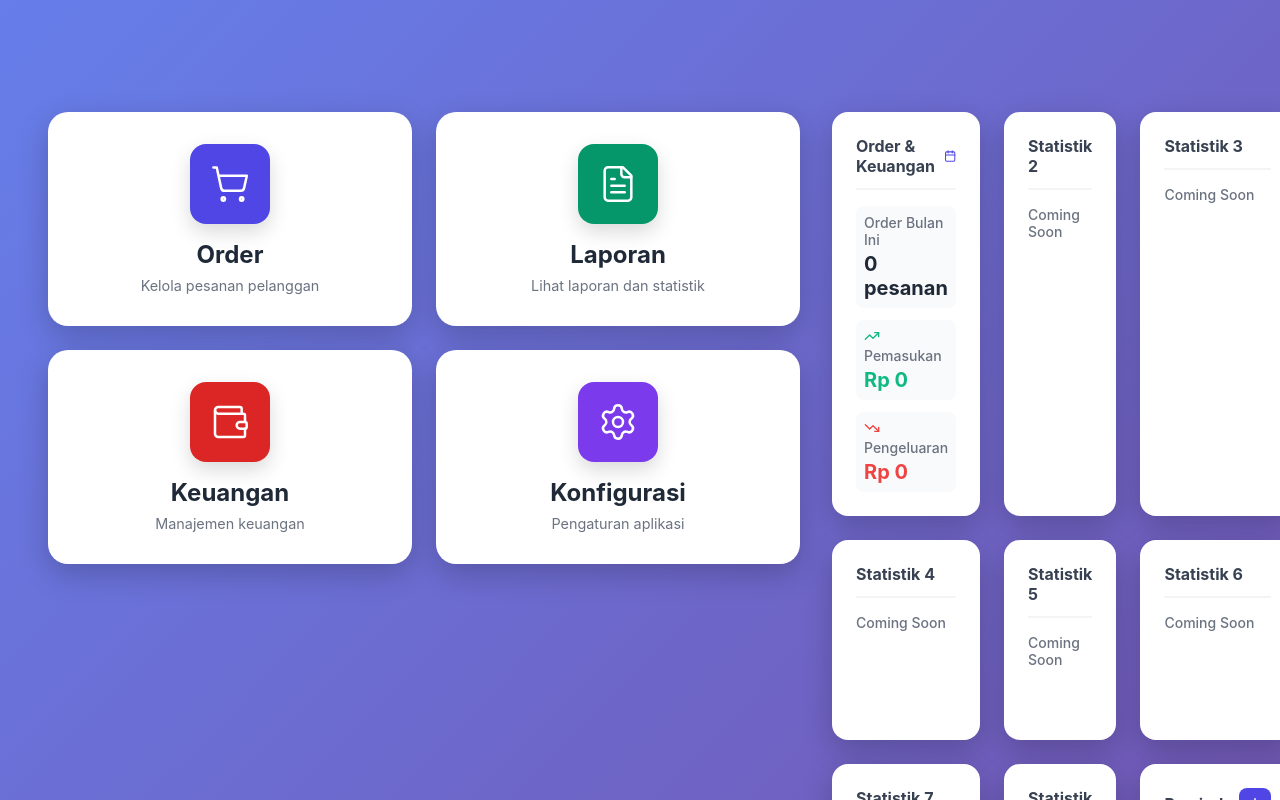
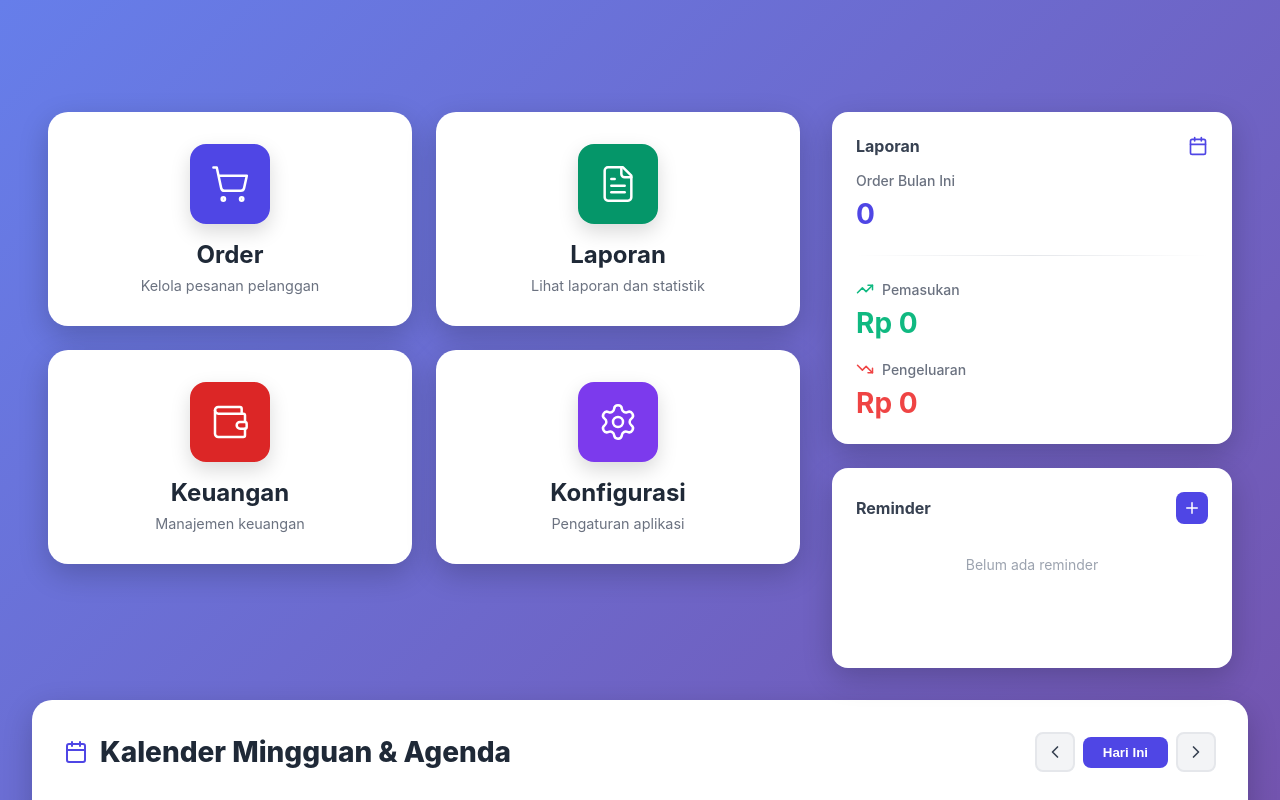
Before and after one commit to capungaero/edustore, a React (Vite) app: page /edustore/laporan in a window 1280 px wide. Both pictures are taken after a click on the button "Kembali". Shown: the top 800 px of the page. Built offline with nearby package versions, Linux system fonts and the light colour scheme.

Commit message:
Combine order and finance stats into one panel with vertical layout

```diff
--- a/src/pages/Home.css
+++ b/src/pages/Home.css
@@ -139,12 +139,11 @@
   font-weight: 400;
 }
 
-/* Statistics Panel - Grid 3x3 */
+/* Statistics Panel */
 .statistics-panel {
-  display: grid;
-  grid-template-columns: repeat(3, 1fr);
+  display: flex;
+  flex-direction: column;
   gap: 1.5rem;
-  margin-bottom: 2rem;
 }
 
 .stat-box {
@@ -153,9 +152,6 @@
   padding: 1.5rem;
   box-shadow: 0 10px 30px rgba(0, 0, 0, 0.2);
   transition: all 0.3s ease;
-  min-height: 200px;
-  display: flex;
-  flex-direction: column;
 }
 
 .stat-box:hover {
@@ -168,8 +164,6 @@
   justify-content: space-between;
   align-items: center;
   margin-bottom: 1rem;
-  padding-bottom: 0.75rem;
-  border-bottom: 2px solid #f3f4f6;
 }
 
 .stat-header h3 {
@@ -179,19 +173,6 @@
   color: #374151;
 }
 
-.stat-content {
-  flex: 1;
-  display: flex;
-  flex-direction: column;
-  gap: 0.75rem;
-}
-
-.stat-item {
-  padding: 0.5rem;
-  background: #f9fafb;
-  border-radius: 8px;
-}
-
 .stat-value {
   font-size: 2.5rem;
   font-weight: 800;
@@ -199,25 +180,58 @@
   margin-bottom: 0.25rem;
 }
 
-.stat-value-small {
-  font-size: 1.25rem;
-  font-weight: 700;
-  color: #1f2937;
-  margin-top: 0.25rem;
-}
-
-.stat-value-small.income {
-  color: #10b981;
-}
-
-.stat-value-small.expense {
-  color: #ef4444;
+.stat-value.finance {
+  font-size: 1.5rem;
 }
 
 .stat-label {
   font-size: 0.875rem;
   color: #6b7280;
+}
+
+/* Combined Stats */
+.combined-stats-content {
+  display: flex;
+  flex-direction: column;
+  gap: 1.25rem;
+}
+
+.stat-item {
+  display: flex;
+  flex-direction: column;
+  gap: 0.5rem;
+}
+
+.stat-label-small {
+  font-size: 0.875rem;
+  color: #6b7280;
   font-weight: 500;
+}
+
+.stat-value-medium {
+  font-size: 1.75rem;
+  font-weight: 700;
+  color: #4F46E5;
+}
+
+.stat-value-medium.income {
+  color: #10b981;
+}
+
+.stat-value-medium.expense {
+  color: #ef4444;
+}
+
+.stat-icon-label {
+  display: flex;
+  align-items: center;
+  gap: 0.5rem;
+}
+
+.stats-divider {
+  height: 1px;
+  background: linear-gradient(to right, transparent, #e5e7eb, transparent);
+  margin: 0.25rem 0;
 }
 
 /* Deadlines Box */
@@ -796,21 +810,16 @@
     padding: 1rem;
   }
 
-  .statistics-panel {
-    grid-template-columns: 1fr;
-  }
-
   .stat-box {
     padding: 1rem;
-    min-height: 150px;
   }
 
   .stat-value {
     font-size: 2rem;
   }
 
-  .stat-value-small {
-    font-size: 1.1rem;
+  .stat-value.finance {
+    font-size: 1.25rem;
   }
 
   .calendar-panel {
@@ -827,20 +836,12 @@
 }
 
 @media (max-width: 1024px) {
-  .statistics-panel {
-    grid-template-columns: repeat(2, 1fr);
-  }
-
   .calendar-week {
     grid-template-columns: repeat(3, 1fr);
   }
 }
 
 @media (max-width: 768px) {
-  .statistics-panel {
-    grid-template-columns: 1fr;
-  }
-
   .calendar-week {
     grid-template-columns: repeat(2, 1fr);
   }
--- a/src/pages/Home.jsx
+++ b/src/pages/Home.jsx
@@ -298,97 +298,42 @@ function Home() {
           </div>
         </div>
 
-        {/* Statistics Panel - Grid 3x3 */}
+        {/* Statistics Panel */}
         <div className="statistics-panel">
-          {/* Order Bulan Ini & Keuangan */}
-          <div className="stat-box">
+          {/* Combined Order & Finance Stats */}
+          <div className="stat-box combined-stats">
             <div className="stat-header">
-              <h3>Order & Keuangan</h3>
+              <h3>Laporan</h3>
               <Calendar size={20} color="#4F46E5" />
             </div>
-            <div className="stat-content">
+
+            <div className="combined-stats-content">
+              {/* Order Count */}
               <div className="stat-item">
-                <div className="stat-label">Order Bulan Ini</div>
-                <div className="stat-value-small">{getCurrentMonthOrders().length} pesanan</div>
+                <div className="stat-label-small">Order Bulan Ini</div>
+                <div className="stat-value-medium">{getCurrentMonthOrders().length}</div>
               </div>
+
+              {/* Divider */}
+              <div className="stats-divider"></div>
+
+              {/* Income */}
               <div className="stat-item">
-                <div className="stat-label">
-                  <TrendingUp size={16} color="#10b981" style={{ display: 'inline', marginRight: '4px' }} />
-                  Pemasukan
+                <div className="stat-icon-label">
+                  <TrendingUp size={18} color="#10b981" />
+                  <span className="stat-label-small">Pemasukan</span>
                 </div>
-                <div className="stat-value-small income">{formatCurrency(getTotalIncome())}</div>
+                <div className="stat-value-medium income">{formatCurrency(getTotalIncome())}</div>
               </div>
+
+              {/* Expense */}
               <div className="stat-item">
-                <div className="stat-label">
-                  <TrendingDown size={16} color="#ef4444" style={{ display: 'inline', marginRight: '4px' }} />
-                  Pengeluaran
+                <div className="stat-icon-label">
+                  <TrendingDown size={18} color="#ef4444" />
+                  <span className="stat-label-small">Pengeluaran</span>
                 </div>
-                <div className="stat-value-small expense">{formatCurrency(getTotalExpenses())}</div>
+                <div className="stat-value-medium expense">{formatCurrency(getTotalExpenses())}</div>
               </div>
-            </div>
-          </div>
-
-          {/* Placeholder for future stats */}
-          <div className="stat-box">
-            <div className="stat-header">
-              <h3>Statistik 2</h3>
-            </div>
-            <div className="stat-content">
-              <div className="stat-label">Coming Soon</div>
-            </div>
-          </div>
-
-          <div className="stat-box">
-            <div className="stat-header">
-              <h3>Statistik 3</h3>
-            </div>
-            <div className="stat-content">
-              <div className="stat-label">Coming Soon</div>
-            </div>
-          </div>
-
-          <div className="stat-box">
-            <div className="stat-header">
-              <h3>Statistik 4</h3>
-            </div>
-            <div className="stat-content">
-              <div className="stat-label">Coming Soon</div>
-            </div>
-          </div>
-
-          <div className="stat-box">
-            <div className="stat-header">
-              <h3>Statistik 5</h3>
-            </div>
-            <div className="stat-content">
-              <div className="stat-label">Coming Soon</div>
-            </div>
-          </div>
-
-          <div className="stat-box">
-            <div className="stat-header">
-              <h3>Statistik 6</h3>
-            </div>
-            <div className="stat-content">
-              <div className="stat-label">Coming Soon</div>
-            </div>
-          </div>
-
-          <div className="stat-box">
-            <div className="stat-header">
-              <h3>Statistik 7</h3>
-            </div>
-            <div className="stat-content">
-              <div className="stat-label">Coming Soon</div>
-            </div>
-          </div>
-
-          <div className="stat-box">
-            <div className="stat-header">
-              <h3>Statistik 8</h3>
-            </div>
-            <div className="stat-content">
-              <div className="stat-label">Coming Soon</div>
             </div>
           </div>
 
```
